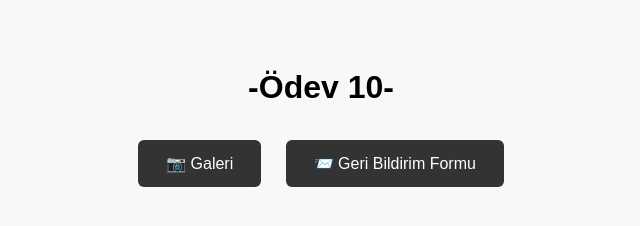
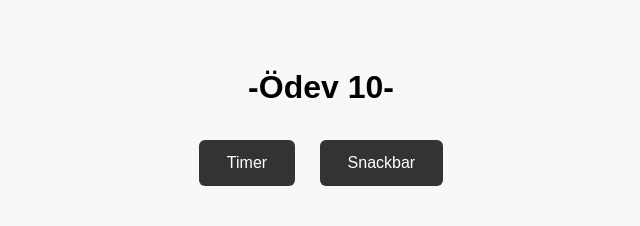
Before and after one commit to cicikusdev/goit-js-hw-10, a website built with Vite: page src/index.html in a window 1280 px wide. Shown: the whole page, without its empty margins (319-959 px from the left). Built offline with nearby package versions, Linux system fonts and the light colour scheme.

Commit message:
index.html fix

```diff
--- a/src/index.html
+++ b/src/index.html
@@ -33,7 +33,7 @@
   </head>
   <body>
     <h1>-Ödev 10-</h1>
-    <a href="01-timer.html">📷 Galeri</a>
-    <a href="02-snackbar.html">📨 Geri Bildirim Formu</a>
+    <a href="01-timer.html">Timer</a>
+    <a href="02-snackbar.html">Snackbar</a>
   </body>
 </html>
```
